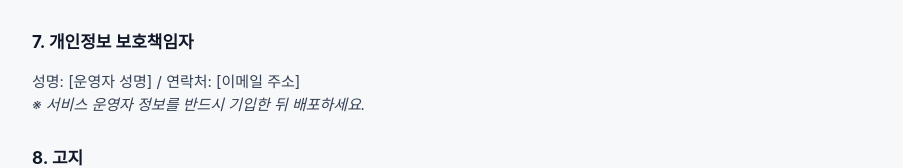
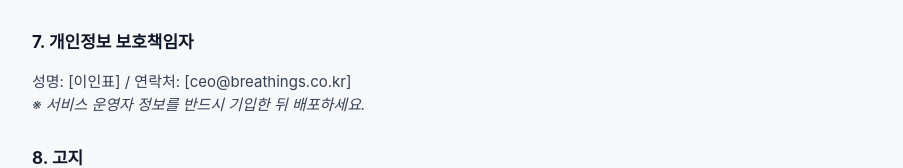
Before and after one commit to ceo381/regtide, a Next.js app: page /privacy in a window 1280 px wide. Shown: the part 1127-1295 px from the top of the page, without its empty margins (188-1091 px from the left). Built offline with nearby package versions, Linux system fonts and the light colour scheme.

Commit message:
Fill privacy officer info

```diff
--- a/app/privacy/page.tsx
+++ b/app/privacy/page.tsx
@@ -88,7 +88,7 @@ export default function Privacy() {
 
       <h2>7. 개인정보 보호책임자</h2>
       <p>
-        성명: [운영자 성명] / 연락처: [이메일 주소]
+        성명: [이인표] / 연락처: [ceo@breathings.co.kr]
         <br />
         <em>※ 서비스 운영자 정보를 반드시 기입한 뒤 배포하세요.</em>
       </p>
```
